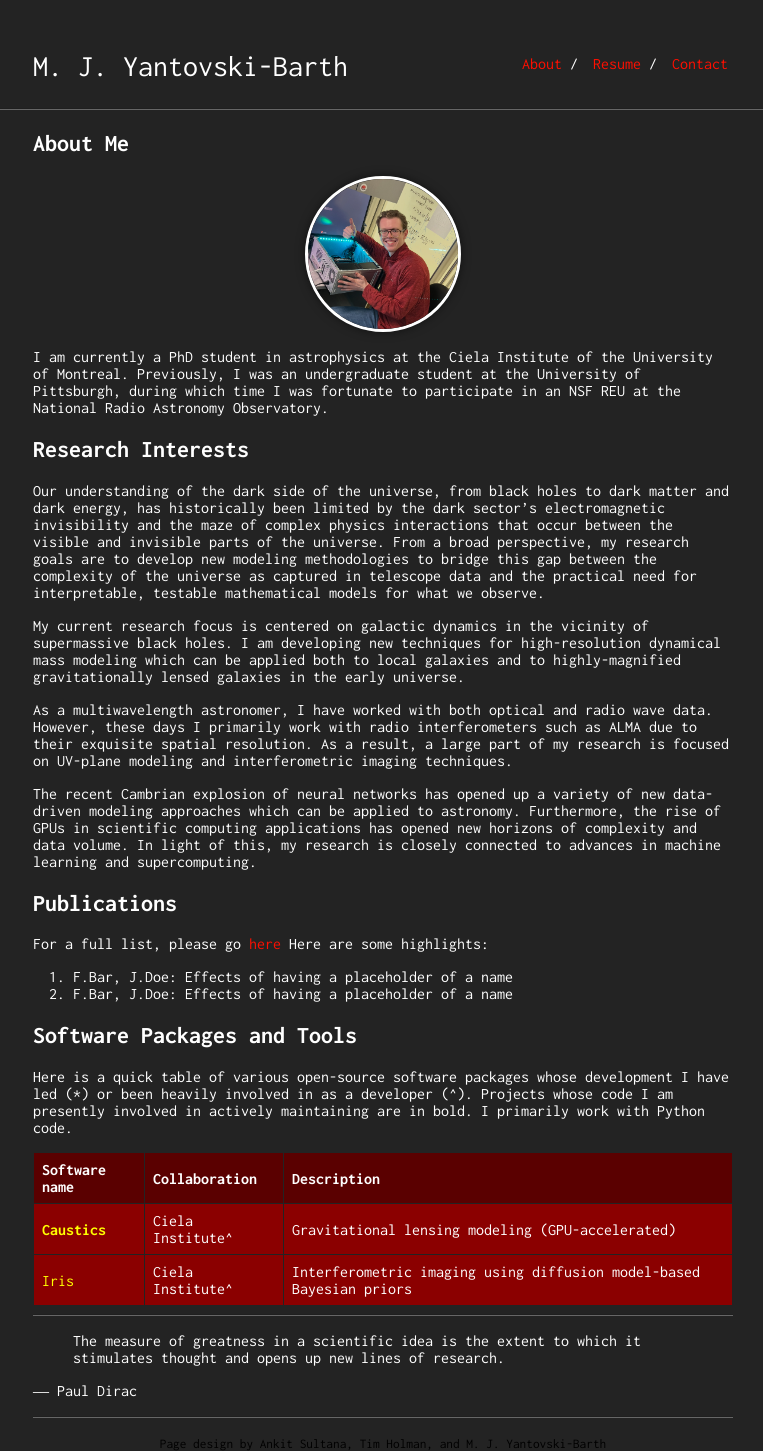
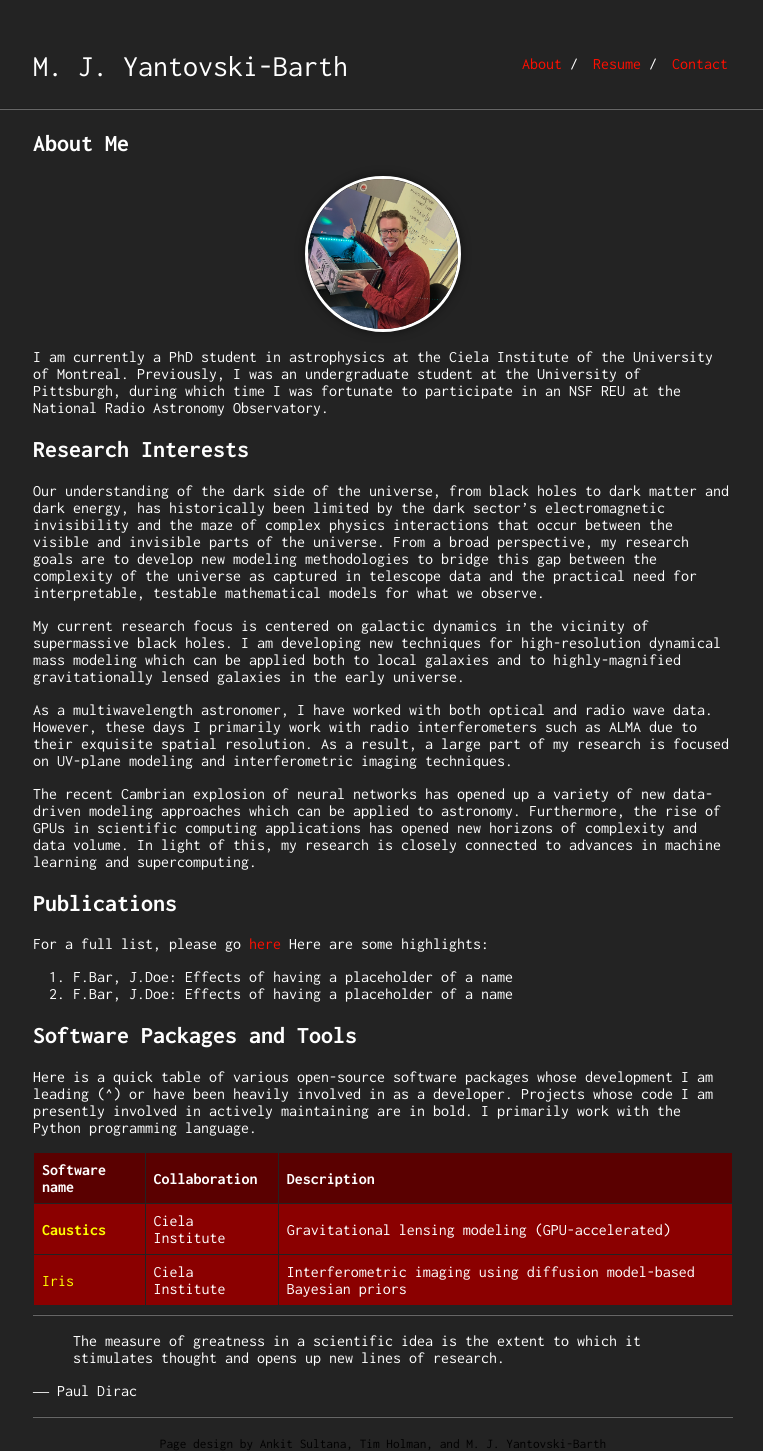
Before and after one commit to mjyb16/mjyb16.github.io, a Jekyll site: the page built from index.md, in a window 1280 px wide. Shown: the whole page, without its empty margins (257-1020 px from the left). Built offline with Jekyll 4.4.1, drawn with Linux system fonts in a browser that asks for light colours; our own code applies the rules of GitHub Pages for plain Markdown files.

Commit message:
Update index.md

```diff
--- a/index.md
+++ b/index.md
@@ -27,12 +27,12 @@ Here are some highlights:
 
 ## Software Packages and Tools
 
-Here is a quick table of various open-source software packages whose development I have led (*) or been heavily involved in as a developer (^). Projects whose code I am presently involved in actively maintaining are in bold. I primarily work with Python code.
+Here is a quick table of various open-source software packages whose development I am leading (^) or have been heavily involved in as a developer. Projects whose code I am presently involved in actively maintaining are in bold. I primarily work with the Python programming language.
 
 Software name | Collaboration | Description
 --------------|-------------------|--------
-[**Caustics**](https://caustics.readthedocs.io/en/latest/intro.html#) | Ciela Institute^ | Gravitational lensing modeling (GPU-accelerated)
-[Iris](https://github.com/EnceladeCandy/IRIS) | Ciela Institute^ | Interferometric imaging using diffusion model-based Bayesian priors
+[**Caustics**](https://caustics.readthedocs.io/en/latest/intro.html#) | Ciela Institute | Gravitational lensing modeling (GPU-accelerated)
+[Iris](https://github.com/EnceladeCandy/IRIS) | Ciela Institute | Interferometric imaging using diffusion model-based Bayesian priors
 
 ---
 
```
